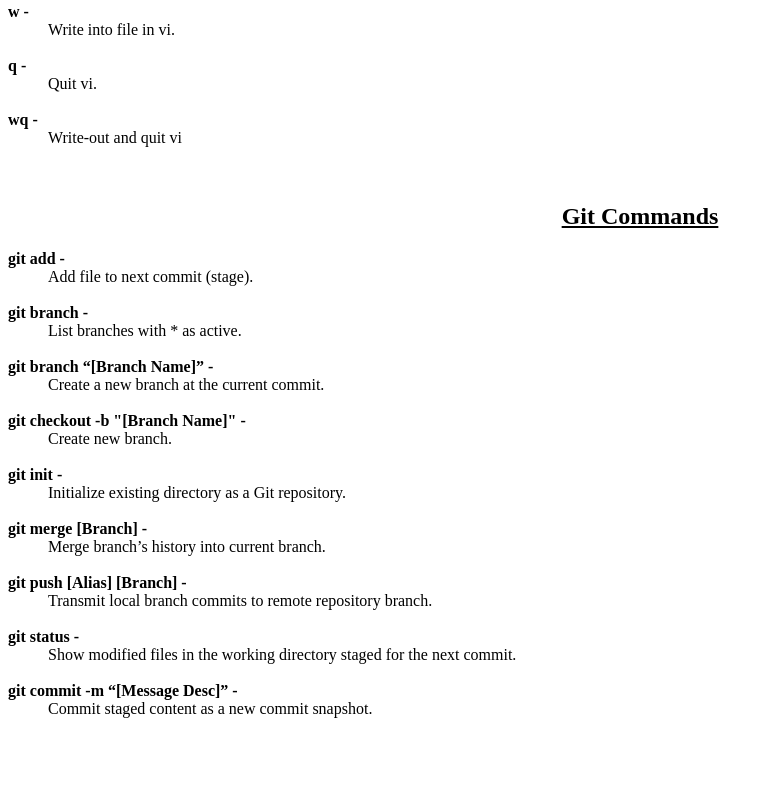
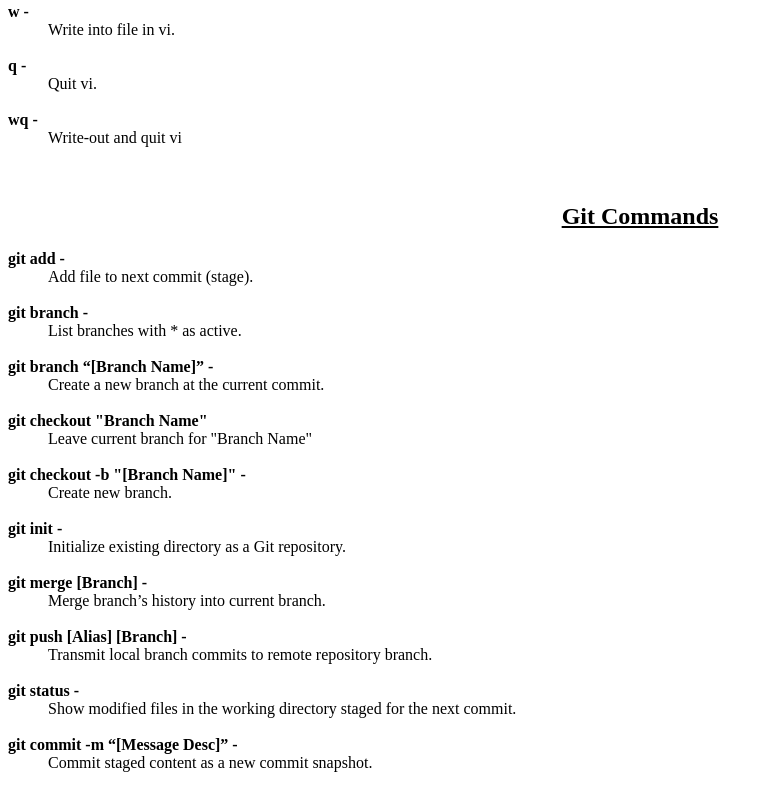
Before and after one commit to finesebastian/IS601-F21-Website, a plain HTML site: page index.html in a window 1280 px wide. Shown: the part 701-1507 px from the top of the page, without its empty margins (0-773 px from the left). Before the commit the page ends 1453 px from the top, so only its background shows below. Drawn offline with Linux system fonts and the light colour scheme.

Commit message:
Task: Update Index.html with git checkout

```diff
--- a/index.html
+++ b/index.html
@@ -108,6 +108,12 @@
                       <dd>
                           Create a new branch at the current commit.
                       </dd><br>
+		    <dt>
+			    <strong>git checkout "Branch Name"</strong>
+		    </dt>
+		    	<dd>
+				Leave current branch for "Branch Name"
+			</dd><br>
                     <dt>
                     	<strong>git checkout -b "[Branch Name]" -</strong>
                     </dt>
```
